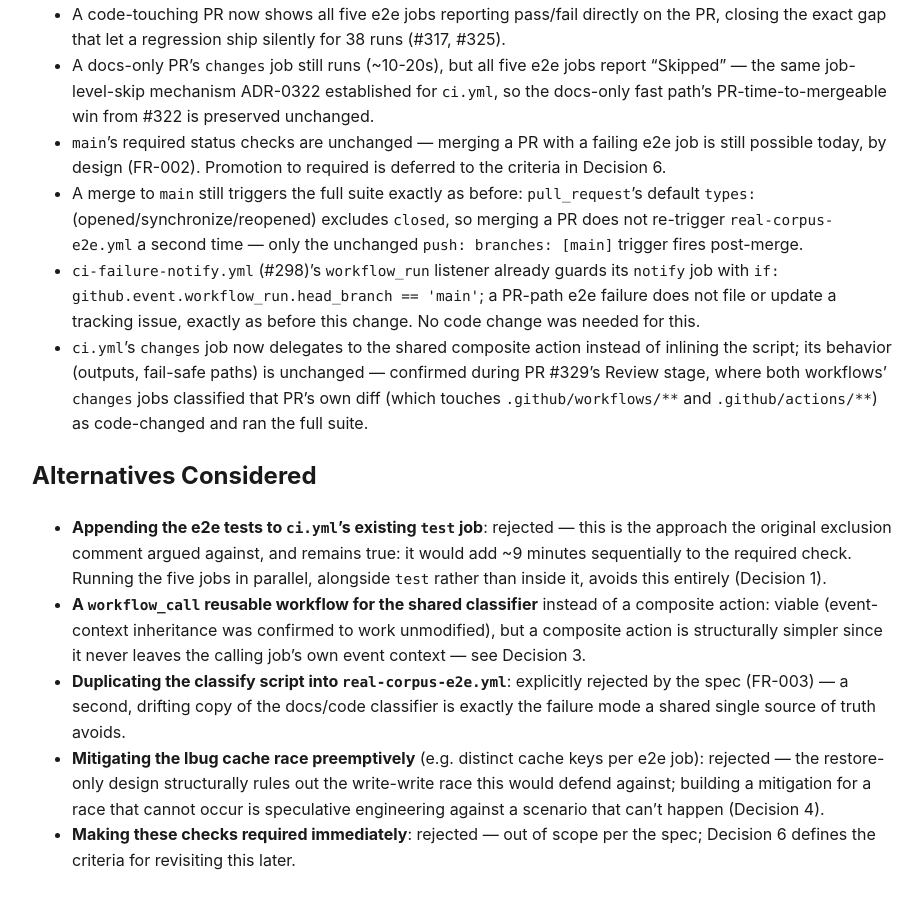
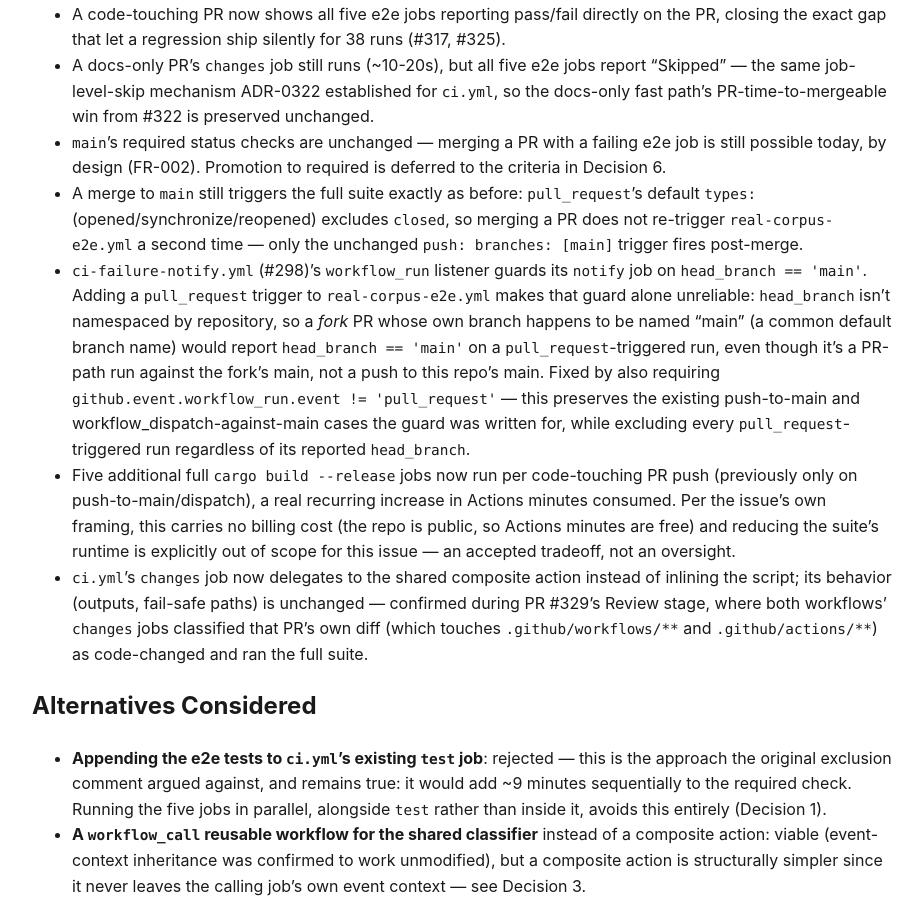
Before and after one commit to verveguy/liminis-context-graph, a Jekyll site: the page built from docs/adr/0328-real-corpus-e2e-on-pr-path.md, in a window 1280 px wide and 900 px high, scrolled down 2797 px. Shown: the whole window, without its empty margins (178-1101 px from the left). Built offline with Jekyll 4.4.1, drawn with Linux system fonts in a browser that asks for light colours; our own code applies the rules of GitHub Pages for plain Markdown files.

Commit message:
fix: exclude pull_request-triggered runs from ci-failure-notify's main guard
A fork PR whose own branch happens to be named "main" would set
workflow_run.head_branch == 'main' on a pull_request-triggered run, tricking
ci-failure-notify.yml's guard into treating a PR-path e2e failure as a
post-merge failure on this repo's main. Require event != 'pull_request' too.

Also documents the recurring Actions-minutes cost of five extra release
builds per code-touching PR in ADR-0328 (accepted tradeoff per the issue's
own public-repo framing, not an oversight).

```diff
--- a/docs/adr/0328-real-corpus-e2e-on-pr-path.md
+++ b/docs/adr/0328-real-corpus-e2e-on-pr-path.md
@@ -138,10 +138,21 @@ open-ended "revisit later" that a permanently non-required check tends to become
   default `types:` (opened/synchronize/reopened) excludes `closed`, so merging a PR does
   not re-trigger `real-corpus-e2e.yml` a second time — only the unchanged
   `push: branches: [main]` trigger fires post-merge.
-- `ci-failure-notify.yml` (#298)'s `workflow_run` listener already guards its `notify`
-  job with `if: github.event.workflow_run.head_branch == 'main'`; a PR-path e2e failure
-  does not file or update a tracking issue, exactly as before this change. No code
-  change was needed for this.
+- `ci-failure-notify.yml` (#298)'s `workflow_run` listener guards its `notify` job on
+  `head_branch == 'main'`. Adding a `pull_request` trigger to `real-corpus-e2e.yml`
+  makes that guard alone unreliable: `head_branch` isn't namespaced by repository, so
+  a *fork* PR whose own branch happens to be named "main" (a common default branch
+  name) would report `head_branch == 'main'` on a `pull_request`-triggered run, even
+  though it's a PR-path run against the fork's main, not a push to this repo's main.
+  Fixed by also requiring `github.event.workflow_run.event != 'pull_request'` — this
+  preserves the existing push-to-main and workflow_dispatch-against-main cases the
+  guard was written for, while excluding every `pull_request`-triggered run
+  regardless of its reported `head_branch`.
+- Five additional full `cargo build --release` jobs now run per code-touching PR push
+  (previously only on push-to-main/dispatch), a real recurring increase in Actions
+  minutes consumed. Per the issue's own framing, this carries no billing cost (the
+  repo is public, so Actions minutes are free) and reducing the suite's runtime is
+  explicitly out of scope for this issue — an accepted tradeoff, not an oversight.
 - `ci.yml`'s `changes` job now delegates to the shared composite action instead of
   inlining the script; its behavior (outputs, fail-safe paths) is unchanged — confirmed
   during PR #329's Review stage, where both workflows' `changes` jobs classified that
```
Also changed, not shown: .github/workflows/ci-failure-notify.yml.
